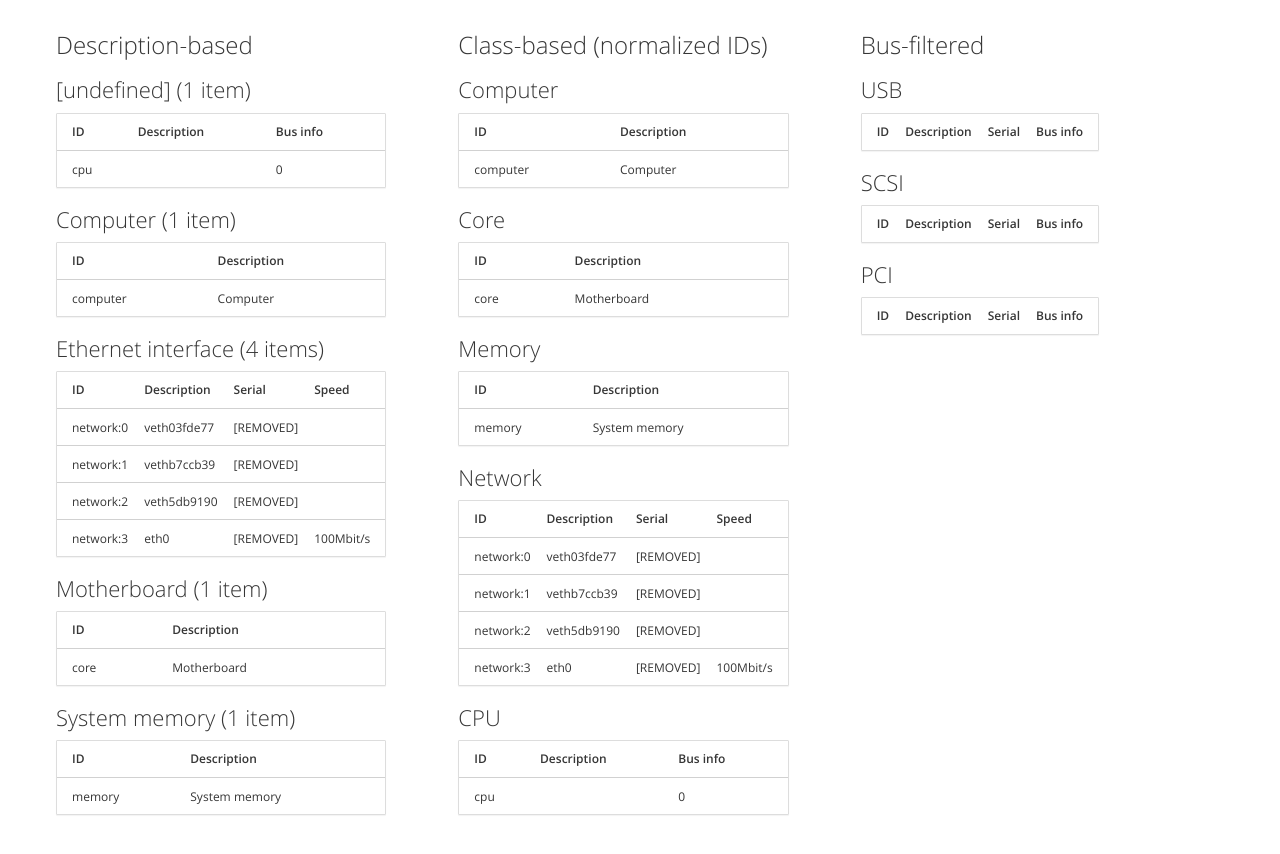
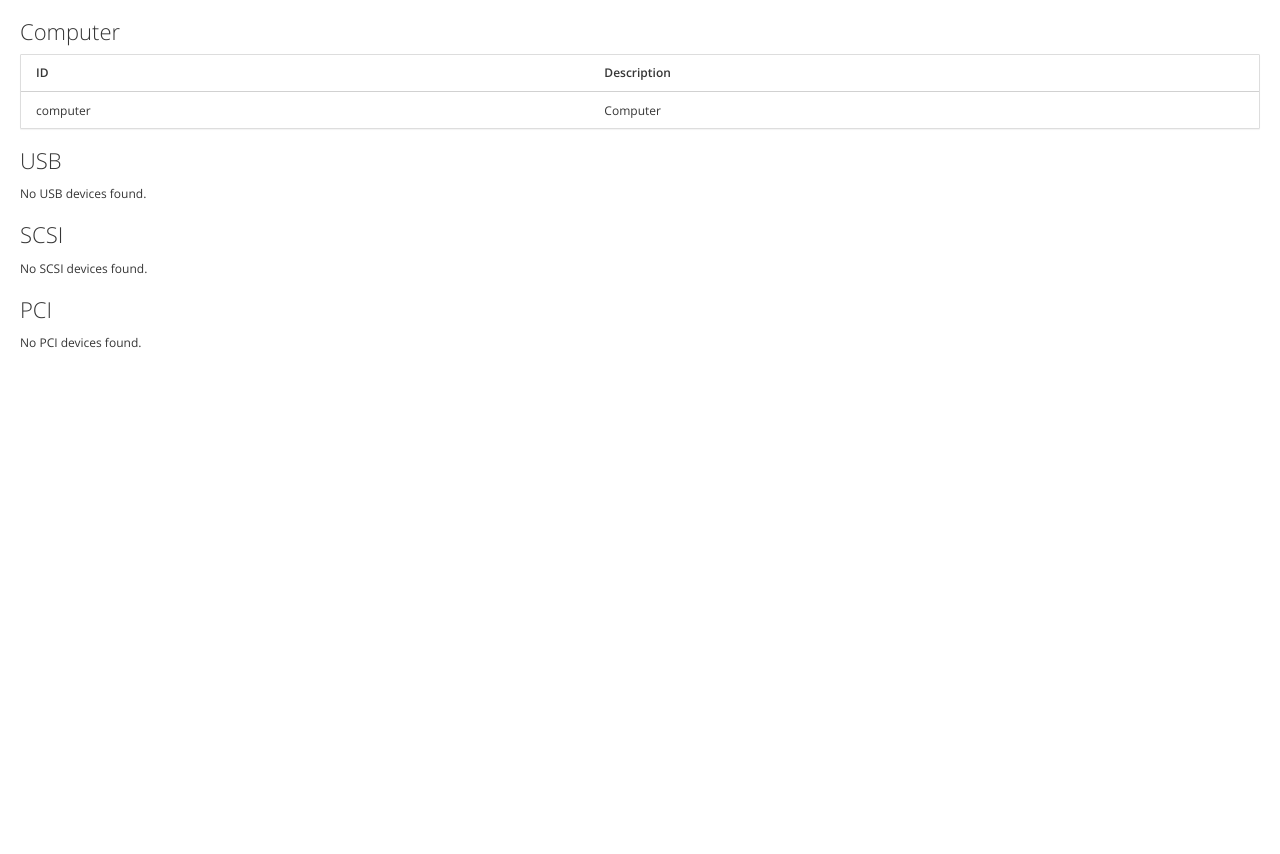
Before and after one commit to garrett/cockpit-mockweb, a Jekyll site: the page built from hardware/odroidu3.md, in a window 1280 px wide. Shown: the top 854 px of the page. Built offline with Jekyll 4.4.1, drawn with Linux system fonts in a browser that asks for light colours.

Commit message:
reworked hardware listings

```diff
--- a/_includes/hardware-list.html
+++ b/_includes/hardware-list.html
@@ -16,47 +16,48 @@
     {% assign descs = hardware | sort: 'description' | group_by: 'description' %}
     {% assign classes = hardware | group_by: 'class' %}
 
-    <table class="device-comparison"><tr><td>
+          {% for desc in descs %}
+            {%
+              if desc.name == 'BIOS'
+              or desc.name == 'CPU'
+            %}
+              <h2>{{ desc.name | default: '[undefined]' }}</h2>
 
-          <h1>Description-based</h1>
-          {% for desc in descs %}
-            <h2>{{ desc.name | default: '[undefined]' }}
-              ({{ desc.size }} item{% if desc.size != 1 %}s{% endif%})</h2>
-
-            {% include hardware-table.html items=desc.items %}
+              {% include hardware-table.html items=desc.items name=desc.name %}
+            {% endif %}
           {% endfor %}
 
-          </td><td>
+          {% for class in classes %}
+            {%
+              if class.name == 'Bank'
+              or class.name == 'Computer'
+            %}
 
-          <h1>Class-based (normalized IDs)</h1>
-          {% for class in classes %}
-            <h2>{{ class.name }}</h2>
+              <h2>
+              {% if class.name == 'Bank' %}
+                  Memory
+              {% else %}
+                {{ class.name }}
+              {% endif %}
+              </h2>
 
-            {% include hardware-table.html items=class.items %}
-            <!--
-            <ol>
-              {% for item in class.items %}
-                <li><strong>{{ item.id }}</strong> —
-                  {{ item.description | default: item.id
-                  }}{% if item.product %}, {{ item.product }}{% endif %}{% if
-                    item['logical name'] %}, {{ item.capacity }} {{ item['logical name']}} {% endif%}
-                </li>
-                {{ item }}
-              {% endfor %}
-            </ol>
-            -->
+              {% include hardware-table.html items=class.items name=class.name %}
+            {% endif %}
           {% endfor %}
 
-          </td><td>
-
-          <h1>Bus-filtered</h1>
           {% for bus in busses %}
             <h2>{{ bus | upcase }}</h2>
 
-            {% include hardware-table.html items=hardware filter=bus %}
+            {% capture panel %}
+              {% include hardware-table.html items=hardware filter=bus name=bus %}
+            {% endcapture %}
+
+            {% if panel contains '<td' %}
+              {{ panel }}
+            {% else %}
+              No {{ bus | upcase }} devices found.
+            {% endif %}
           {% endfor %}
-
-    </td></tr></table>
 
   {% else %}
 
--- a/_includes/hardware-table.html
+++ b/_includes/hardware-table.html
@@ -1,3 +1,4 @@
+{% capture panel %}
   {% if include.filter %}
     {% assign nofilter = false %}
   {% else %}
@@ -8,35 +9,40 @@
   {% assign name_size = include.items | group_by: 'product' | map: 'name' | join: ' ' | size %}
   {% assign vendor_size = include.items | group_by: 'vendor' | map: 'name' | join: ' ' | size %}
   {% assign serial_size = include.items | group_by: 'serial' | map: 'name' | join: ' ' | size %}
+  {% assign version_size = include.items | group_by: 'version' | map: 'name' | join: ' ' | size %}
   {% assign config = include.items | group_by: 'configuration' | map: 'items' | array_to_sentence_string %}
 
-<div class="panel panel-default">
+  <div class="panel panel-default hw-list-{{ include.name | default: 'default'}}">
 
     <table class="table table-hover">
       <thead>
         <tr>
           {% if name_size > 0 %}
-          <th>Name</th>
+            <th class="name">Name</th>
           {% endif %}
 
-        <th>ID</th>
+          <th class="id">ID</th>
 
-        <th>Description</th>
+          <th class="description">Description</th>
 
           {% if vendor_size > 0 %}
-          <th>Vendor</th>
+            <th class="vendor">Vendor</th>
+          {% endif %}
+
+          {% if bus_size > 0 %}
+            <th class="bus">Bus info</th>
+          {% endif %}
+
+          {% if config contains '"speed"' and nofilter %}
+            <th class="speed">Speed</th>
+          {% endif %}
+
+          {% if version_size > 0 %}
+            <th class="version">Version</th>
           {% endif %}
 
           {% if serial_size > 0 %}
-          <th>Serial</th>
-        {% endif %}
-
-        {% if bus_size > 0 %}
-          <th>Bus info</th>
-        {% endif %}
-
-        {% if config contains '"speed"' and nofilter %}
-          <th>Speed</th>
+            <th class="serial">Serial</th>
           {% endif %}
         </tr>
       </thead>
@@ -63,38 +69,60 @@
               {% assign name = '' %}
             {% endcase %}
 
+            {% if item.description contains '[empty]' %}
+              {% assign empty_slot = true %}
+            {% else %}
+              {% assign empty_slot = false %}
+            {% endif %}
+
+            {% if item.product contains 'Hub' %}
+            {% elsif item.product contains 'Host Controller' %}
+            {% elsif item.product contains 'UHCI Controller' %}
+            {% elsif item.product contains 'EHCI Controller' %}
+            {% elsif item.product contains 'Root Port' %}
+            {% elsif item.product contains 'Memory Controller' %}
+            {% elsif item.description contains 'Host bridge' %}
+            {% elsif item.description contains 'PCI bridge' %}
+            {% else %}
               <tr>
 
                 {% if name_size > 0 %}
-              <td>{{ name | default: item.product }}</td>
+                  <td class="name">{% unless empty_slot %}{{ name | default: item.product }}{% endunless %}</td>
                 {% endif %}
 
-            <td>{{ item['id'] }}</td>
+                <td class="id">{{ item['id'] }}</td>
 
-            <td>{{ item['logical name'] | default: item.description }}</td>
+                <td class="description">{{ item['logical name'] | default: item.description }}</td>
 
                 {% if vendor_size > 0 %}
-              <td>{{ vendor | item.vendor }}</td>
+                  <td class="vendor">{% unless empty_slot %}{{ vendor | item.vendor }}{% endunless %}</td>
+                {% endif %}
+
+                {% if bus_size > 0 %}
+                  <td class="bus">{{ item['bus info'] | split: '@' | last }}</td>
+                {% endif %}
+
+                {% if config contains '"speed"' and nofilter %}
+                  <td class="speed">{{ item.configuration.speed }}</td>
+                {% endif %}
+
+                {% if version_size > 0 %}
+                  <td class="version">{{ item.version }}</td>
                 {% endif %}
 
                 {% if serial_size > 0 %}
-              <td>{{ item['serial'] }}</td>
-            {% endif %}
-
-            {% if bus_size > 0 %}
-              <td>{{ item['bus info'] | split: '@' | last }}</td>
-            {% endif %}
-
-            {% if config contains '"speed"' and nofilter %}
-              <td>{{ item.configuration.speed }}</td>
+                  <td class="serial">{% unless empty_slot %}{{ item['serial'] }}{% endunless %}</td>
                 {% endif %}
               </tr>
               <!--
               <tr><td colspan="6">{{ item }}</td></tr>
               -->
             {% endif %}
+          {% endif %}
 
         {% endfor %}
       </tbody>
     </table>
   </div>
+{% endcapture %}
+{% if panel contains '<td'%}{{ panel | strip }}{% endif %}
```
Lines whose indentation alone changed are shown as unchanged.
